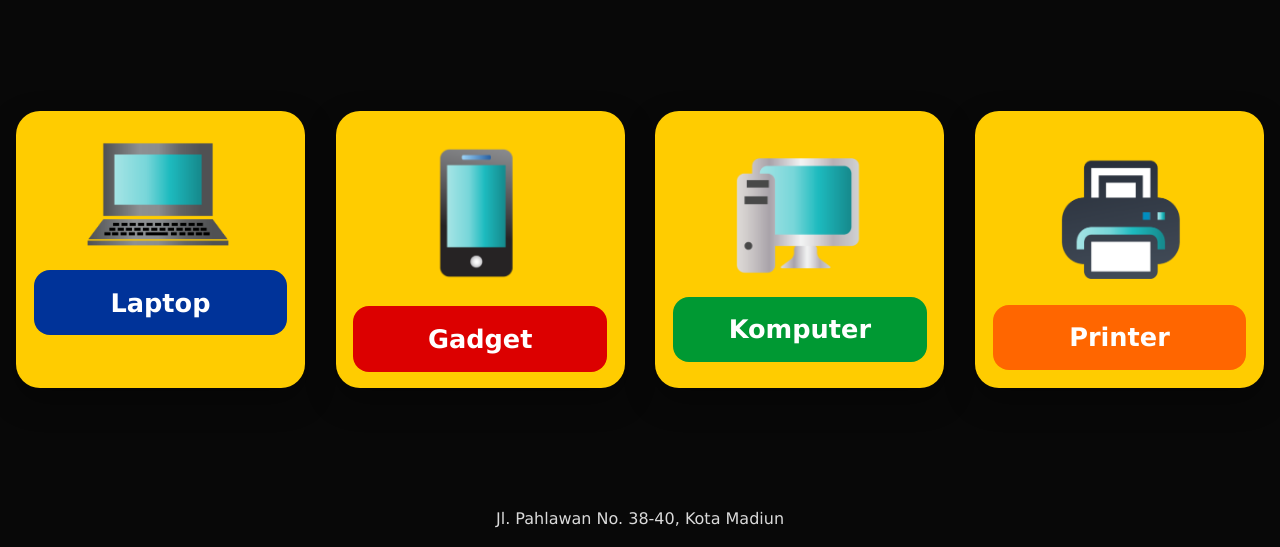
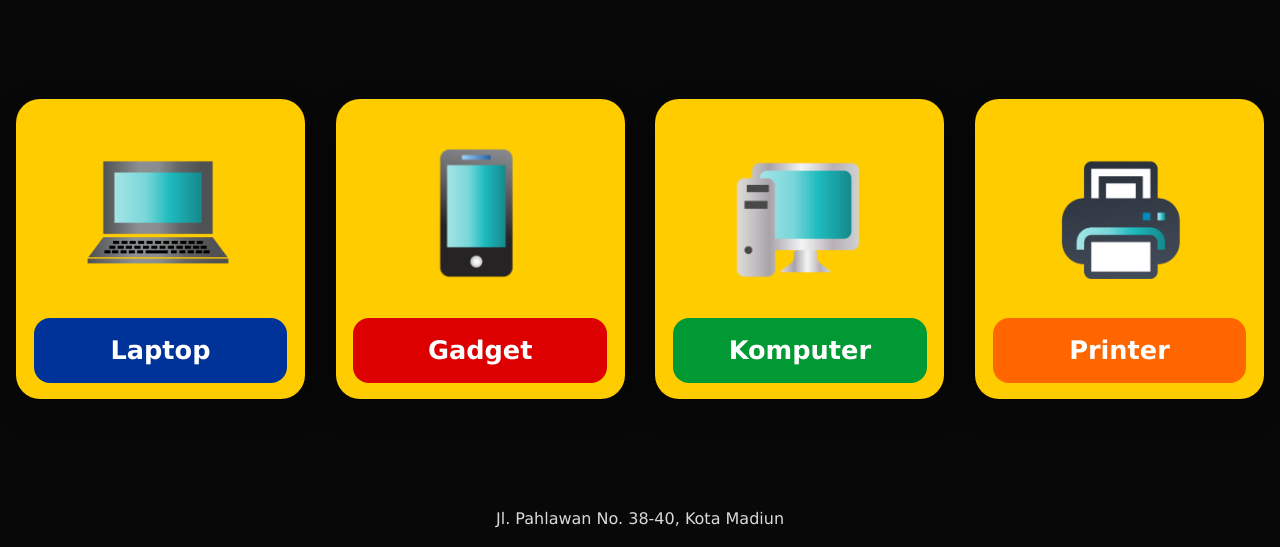
Before and after one commit to alfitoDangkuhono/loketMajuhardware, a Laravel app: page /uknown_5 in a window 1280 px wide. Shown: the part 253-800 px from the top of the page. Run offline with Laravel 10, Linux system fonts and the light colour scheme; data that the repository does not hold is empty.

Commit message:
fixing style button client

```diff
--- a/resources/views/client/client.blade.php
+++ b/resources/views/client/client.blade.php
@@ -108,13 +108,27 @@
             transform: translateY(-6px);
             box-shadow: 0 18px 44px rgba(0, 0, 0, .45);
         }
-        .loket-card img {
+        .loket-card .img-wrap {
+            flex: 1 1 auto;
+            width: 100%;
+            display: flex;
+            align-items: center;
+            justify-content: center;
+            min-height: 180px;
+        }
+        .loket-card .img-wrap img {
             width: 62%;
+            max-height: 180px;
             height: auto;
             object-fit: contain;
         }
 
-        .loket-card form { width: 100%; }
+        /* form di-dorong ke bawah kartu supaya tombol sejajar antar kartu
+           meskipun tinggi gambar berbeda. */
+        .loket-card form {
+            width: 100%;
+            margin-top: auto;
+        }
 
         .loket-btn {
             display: block;
@@ -163,28 +177,36 @@
     <main class="kiosk-main">
         <div class="loket-grid">
             <div class="loket-card">
-                <img src="{{ asset('dist/img/LAPTOP.png') }}" alt="Laptop">
+                <div class="img-wrap">
+                    <img src="{{ asset('dist/img/LAPTOP.png') }}" alt="Laptop">
+                </div>
                 <form action="{{ route('cetak_laptop') }}" target="_blank" method="get">
                     <button type="submit" class="loket-btn laptop">Laptop</button>
                 </form>
             </div>
 
             <div class="loket-card">
-                <img src="{{ asset('dist/img/Gadget.png') }}" alt="Gadget">
+                <div class="img-wrap">
+                    <img src="{{ asset('dist/img/Gadget.png') }}" alt="Gadget">
+                </div>
                 <form action="{{ route('cetak_Gadget') }}" target="_blank" method="get">
                     <button type="submit" class="loket-btn gadget">Gadget</button>
                 </form>
             </div>
 
             <div class="loket-card">
-                <img src="{{ asset('dist/img/KOMPUTER.png') }}" alt="Komputer">
+                <div class="img-wrap">
+                    <img src="{{ asset('dist/img/KOMPUTER.png') }}" alt="Komputer">
+                </div>
                 <form action="{{ route('cetak_CPU') }}" target="_blank" method="get">
                     <button type="submit" class="loket-btn cpu">Komputer</button>
                 </form>
             </div>
 
             <div class="loket-card">
-                <img src="{{ asset('dist/img/PRINTER.png') }}" alt="Printer">
+                <div class="img-wrap">
+                    <img src="{{ asset('dist/img/PRINTER.png') }}" alt="Printer">
+                </div>
                 <form action="{{ route('cetak_Printer') }}" target="_blank" method="get">
                     <button type="submit" class="loket-btn printer">Printer</button>
                 </form>
```
